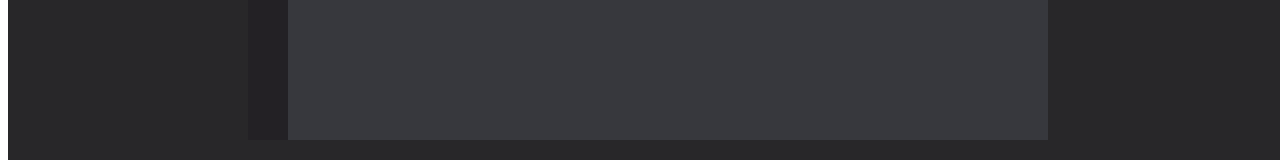
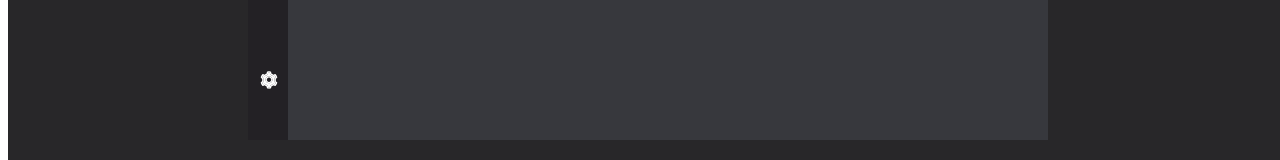
Before and after one commit to for-win/for-win_react, a React (Create React App) app: page /lobby in a window 1280 px wide. Shown: the part 568-728 px from the top of the page. Built offline with nearby package versions, Linux system fonts and the light colour scheme.

Commit message:
사이드바 설정 추가

```diff
--- a/src/lobby/components/SideBar.jsx
+++ b/src/lobby/components/SideBar.jsx
@@ -1,6 +1,7 @@
 import React, { useState } from 'react';
 import styled from 'styled-components';
 import { Link } from 'react-router-dom';
+import { AiTwotoneSetting } from "react-icons/ai";
 import '../css/sidebar.css'
 
 const SideBar = () => {
@@ -28,6 +29,12 @@ const SideBar = () => {
                     )
                 })}
             </SideBarItems>
+
+            <Link to="#" className='icon-setting'>
+                {open ? <span><AiTwotoneSetting className='side-bar-icon'/>설정</span>
+                :
+                <span><AiTwotoneSetting className='side-bar-icon'/></span>}
+            </Link>
         </nav>
     );
 
--- a/src/lobby/css/sidebar.css
+++ b/src/lobby/css/sidebar.css
@@ -30,7 +30,7 @@
     height: 60px;
 }
 
-.side-bar-item span {
+span {
     color: #f5f5f5;
     font-size: 12px;
     width: 100%;
@@ -38,3 +38,11 @@
     align-items: center;
     display: flex;
 }
+
+.icon-setting {
+    text-decoration: none;
+    margin-left: -5px;
+    /*  */
+    position: absolute;
+    bottom: 50px;
+}
```
